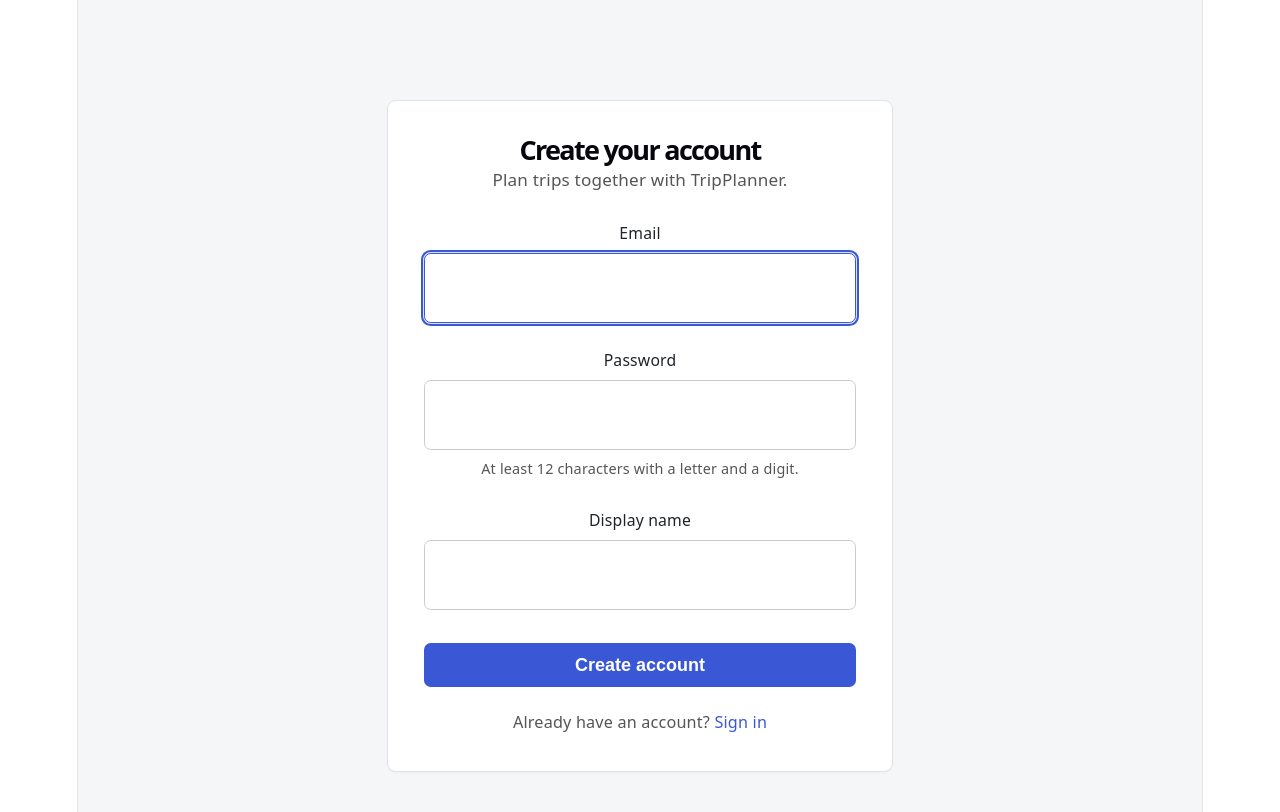
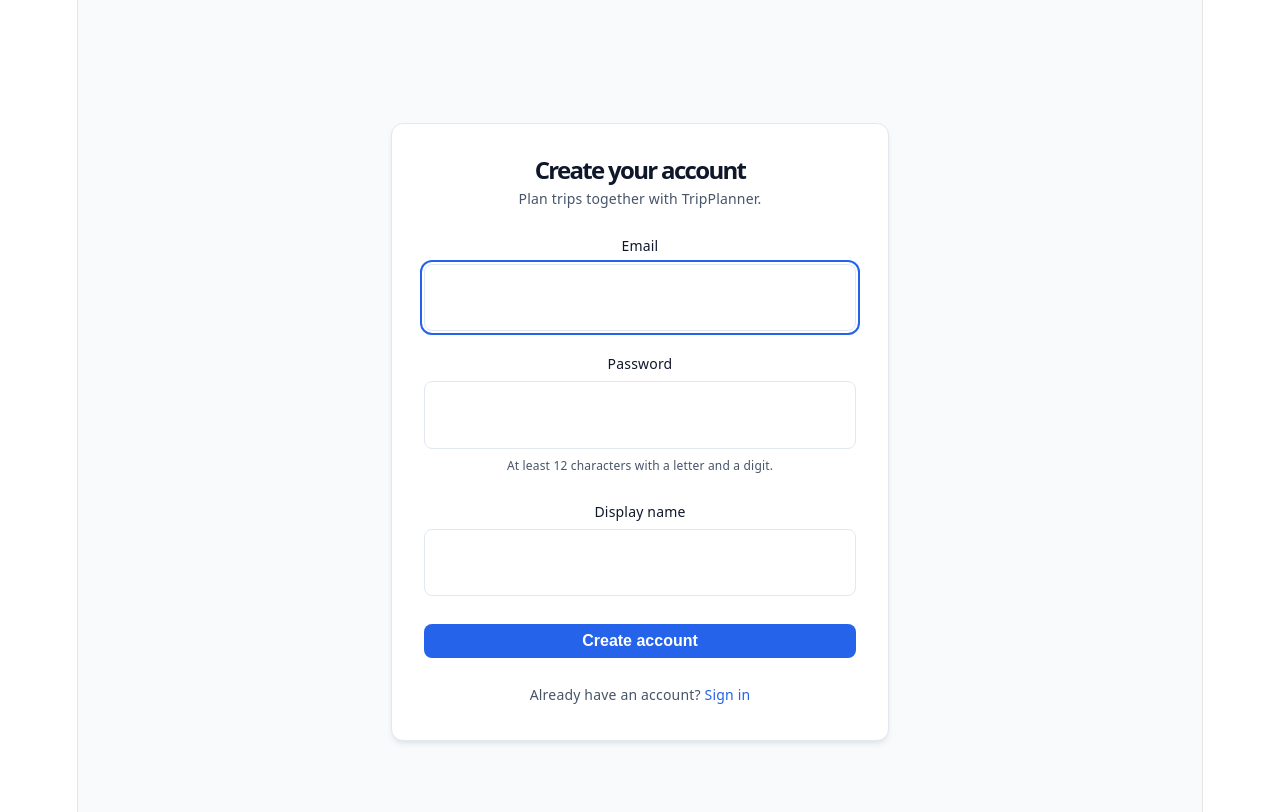
Before and after one commit to tyhuang9/dupert, a React (Vite) app in the folder frontend/: page /register in a window 1280 px wide. Shown: the top 812 px of the page. Built offline with nearby package versions, Linux system fonts and the light colour scheme; no server answers.

Commit message:
Pages refactored into design tokens with visual polish

```diff
--- a/frontend/src/auth/RequireAuth.module.css
+++ b/frontend/src/auth/RequireAuth.module.css
@@ -8,8 +8,8 @@
   display: flex;
   align-items: center;
   justify-content: center;
-  padding: 2rem 1rem;
-  background-color: #f5f6f8;
+  padding: var(--space-8) var(--space-4);
+  background-color: var(--color-surface-2);
 }
 
 .loading::before {
@@ -17,8 +17,8 @@
   display: inline-block;
   width: 1.5rem;
   height: 1.5rem;
-  border: 3px solid #c9ccd2;
-  border-right-color: #3a58d6;
+  border: 3px solid var(--color-surface-border);
+  border-right-color: var(--color-primary);
   border-radius: 50%;
   animation: ra-spin 0.6s linear infinite;
 }
@@ -28,3 +28,17 @@
     transform: rotate(360deg);
   }
 }
+
+/* Animations of indeterminate progress are a known vestibular trigger;
+   reduce-motion users get a static text affordance instead of the spin. */
+@media (prefers-reduced-motion: reduce) {
+  .loading::before {
+    content: 'Loading…';
+    width: auto;
+    height: auto;
+    border: none;
+    animation: none;
+    color: var(--color-text-muted);
+    font-size: var(--font-size-sm);
+  }
+}
--- a/frontend/src/pages/AuthForm.module.css
+++ b/frontend/src/pages/AuthForm.module.css
@@ -1,8 +1,8 @@
 /*
  * Shared styles for LoginPage and RegisterPage. CSS Modules — class
- * names are scoped so consumers reference `styles.shell`, etc. Visual
- * design is intentionally modest: Pieces 6/8 will iterate on this once
- * the rest of the app's look-and-feel lands.
+ * names are scoped so consumers reference `styles.shell`, etc. Consumes
+ * the design tokens from styles/tokens.css; motion is gated via the
+ * --transition-* tokens (do not add per-selector reduced-motion gates).
  */
 
 .shell {
@@ -10,145 +10,162 @@
   display: flex;
   align-items: center;
   justify-content: center;
-  padding: 2rem 1rem;
-  background-color: #f5f6f8;
+  padding: var(--space-8) var(--space-4);
+  background-color: var(--color-surface-2);
 }
 
 .card {
   width: 100%;
   max-width: 24rem;
-  background-color: #ffffff;
-  border: 1px solid #e2e4e8;
-  border-radius: 0.5rem;
-  padding: 2rem;
-  box-shadow: 0 1px 3px rgba(0, 0, 0, 0.04);
+  background-color: var(--color-surface);
+  border: 1px solid var(--color-surface-border);
+  border-radius: var(--radius-lg);
+  padding: var(--space-8);
+  box-shadow: var(--shadow-md);
 }
 
 .title {
-  margin: 0 0 0.25rem;
-  font-size: 1.5rem;
+  margin: 0 0 var(--space-1);
+  font-size: var(--font-size-lg);
+  line-height: var(--line-height-tight);
   font-weight: 600;
+  color: var(--color-text);
 }
 
 .subtitle {
-  margin: 0 0 1.5rem;
-  color: #555;
-  font-size: 0.95rem;
+  margin: 0 0 var(--space-6);
+  color: var(--color-text-muted);
+  font-size: var(--font-size-sm);
+  line-height: var(--line-height-base);
 }
 
 .banner {
-  margin-bottom: 1rem;
-  padding: 0.75rem 1rem;
-  border-radius: 0.375rem;
-  background-color: #fdecec;
-  border: 1px solid #f1b6b6;
-  color: #8a1f1f;
-  font-size: 0.9rem;
+  display: flex;
+  align-items: flex-start;
+  gap: var(--space-2);
+  margin-bottom: var(--space-6);
+  padding: var(--space-2) var(--space-3);
+  border-radius: var(--radius-md);
+  background-color: var(--color-danger-bg);
+  color: var(--color-danger-fg);
+  font-size: var(--font-size-sm);
+  line-height: var(--line-height-base);
 }
 
 .bannerWarning {
-  margin-bottom: 1rem;
-  padding: 0.75rem 1rem;
-  border-radius: 0.375rem;
-  background-color: #fff7e0;
-  border: 1px solid #e8c468;
-  /* #6b4a00 on #fff7e0 is ~7.6:1, comfortably above 4.5:1. */
-  color: #6b4a00;
-  font-size: 0.9rem;
+  display: flex;
+  align-items: flex-start;
+  gap: var(--space-2);
+  margin-bottom: var(--space-6);
+  padding: var(--space-2) var(--space-3);
+  border-radius: var(--radius-md);
+  background-color: var(--color-warning-bg);
+  color: var(--color-warning-fg);
+  font-size: var(--font-size-sm);
+  line-height: var(--line-height-base);
+}
+
+.bannerIcon {
+  flex: 0 0 auto;
+  font-weight: 700;
+  line-height: var(--line-height-base);
 }
 
 .form {
   display: flex;
   flex-direction: column;
-  gap: 1rem;
+  gap: var(--space-4);
 }
 
 .field {
   display: flex;
   flex-direction: column;
-  gap: 0.375rem;
+  gap: var(--space-1);
 }
 
 .label {
-  font-size: 0.875rem;
+  font-size: var(--font-size-sm);
   font-weight: 500;
-  color: #1f2328;
+  color: var(--color-text);
 }
 
 .input {
-  padding: 0.5rem 0.75rem;
+  padding: var(--space-2) var(--space-3);
   min-height: 2.75rem;
-  font-size: 1rem;
-  border: 1px solid #c9ccd2;
-  border-radius: 0.375rem;
-  background-color: #ffffff;
-  color: #1f2328;
-  transition: border-color 0.15s ease;
+  font-size: var(--font-size-base);
+  border: 1px solid var(--color-surface-border);
+  border-radius: var(--radius-md);
+  background-color: var(--color-surface);
+  color: var(--color-text);
+  transition: border-color var(--transition-base);
 }
 
 .input:focus-visible {
-  outline: 2px solid #3a58d6;
-  outline-offset: 1px;
-  border-color: #3a58d6;
-  box-shadow: 0 0 0 3px rgba(58, 88, 214, 0.18);
+  outline: var(--focus-ring-width) solid var(--focus-ring-color);
+  outline-offset: var(--focus-ring-offset);
 }
 
 .input[aria-invalid='true'] {
-  border-color: #c92626;
+  border-color: var(--color-danger);
 }
 
 .input:disabled {
-  background-color: #f5f6f8;
-  color: #777;
+  background-color: var(--color-surface-2);
+  color: var(--color-text-muted);
 }
 
 .hint {
-  font-size: 0.8rem;
-  color: #555;
+  font-size: var(--font-size-xs);
+  color: var(--color-text-muted);
 }
 
 .fieldError {
-  font-size: 0.8rem;
-  color: #c92626;
+  font-size: var(--font-size-xs);
+  color: var(--color-danger-fg);
 }
 
 .submit {
-  margin-top: 0.5rem;
-  padding: 0.625rem 1rem;
-  font-size: 1rem;
+  margin-top: var(--space-2);
+  padding: var(--space-2) var(--space-4);
+  font-size: var(--font-size-base);
   font-weight: 600;
   border: none;
-  border-radius: 0.375rem;
-  background-color: #3a58d6;
-  color: #ffffff;
+  border-radius: var(--radius-md);
+  background-color: var(--color-primary);
+  color: var(--color-primary-fg);
   cursor: pointer;
-  transition: background-color 0.15s ease;
+  transition: background-color var(--transition-base);
 }
 
 .submit:hover:not(:disabled) {
-  background-color: #2e47b5;
+  background-color: var(--color-primary-hover);
+}
+
+.submit:active:not(:disabled) {
+  background-color: var(--color-primary-active);
 }
 
 .submit:focus-visible {
-  outline: 2px solid #1f2328;
-  outline-offset: 2px;
+  outline: var(--focus-ring-width) solid var(--focus-ring-color);
+  outline-offset: var(--focus-ring-offset);
 }
 
 .submit:disabled {
-  background-color: #a8b4f5;
+  opacity: 0.6;
   cursor: not-allowed;
 }
 
 .altLink {
-  margin-top: 1.25rem;
-  font-size: 0.9rem;
-  color: #555;
+  margin-top: var(--space-6);
+  font-size: var(--font-size-sm);
+  color: var(--color-text-muted);
   text-align: center;
 }
 
 .altLink a {
-  color: #3a58d6;
+  color: var(--color-primary);
   text-decoration: none;
+  transition: color var(--transition-base);
 }
 
 .altLink a:hover {
@@ -156,9 +173,9 @@
 }
 
 .altLink a:focus-visible {
-  outline: 2px solid #3a58d6;
-  outline-offset: 2px;
-  text-decoration: underline;
+  outline: var(--focus-ring-width) solid var(--focus-ring-color);
+  outline-offset: var(--focus-ring-offset);
+  border-radius: var(--radius-sm);
 }
 
 .spinner {
@@ -169,8 +186,12 @@
   border-right-color: transparent;
   border-radius: 50%;
   animation: spin 0.6s linear infinite;
-  margin-right: 0.5rem;
+  margin-right: var(--space-2);
   vertical-align: -0.125em;
+}
+
+.spinnerFallback {
+  display: none;
 }
 
 @keyframes spin {
@@ -178,3 +199,29 @@
     transform: rotate(360deg);
   }
 }
+
+/* Animations of indeterminate progress are a known vestibular trigger;
+   reduce-motion users get a static text affordance instead of the spin. */
+@media (prefers-reduced-motion: reduce) {
+  .spinner {
+    display: none;
+  }
+  .spinnerFallback {
+    display: inline;
+    margin-right: var(--space-2);
+  }
+}
+
+/* Edge-to-edge feel on narrow viewports: drop card chrome so the form
+   fills the screen instead of floating in a tiny island. */
+@media (max-width: 480px) {
+  .shell {
+    padding: var(--space-4);
+  }
+  .card {
+    padding: var(--space-6) var(--space-4);
+    border: none;
+    box-shadow: none;
+    background-color: transparent;
+  }
+}
--- a/frontend/src/pages/LoginPage.tsx
+++ b/frontend/src/pages/LoginPage.tsx
@@ -66,8 +66,9 @@ export function LoginPage() {
   }
 
   const topMessage = errorInfo?.topMessage ?? null
-  const bannerClass =
-    errorInfo?.severity === 'warning' ? styles.bannerWarning : styles.banner
+  const isWarning = errorInfo?.severity === 'warning'
+  const bannerClass = isWarning ? styles.bannerWarning : styles.banner
+  const bannerIcon = isWarning ? '⚠' : '✕'
 
   return (
     <main className={styles.shell}>
@@ -77,7 +78,10 @@ export function LoginPage() {
 
         {topMessage ? (
           <div className={bannerClass} role="alert">
-            <strong>Error:</strong> {topMessage}
+            <span className={styles.bannerIcon} aria-hidden="true">
+              {bannerIcon}
+            </span>
+            <span>{topMessage}</span>
           </div>
         ) : null}
 
@@ -143,7 +147,12 @@ export function LoginPage() {
             disabled={isSubmitting}
           >
             {isSubmitting && (
-              <span className={styles.spinner} aria-hidden="true" />
+              <>
+                <span className={styles.spinner} aria-hidden="true" />
+                <span className={styles.spinnerFallback} aria-hidden="true">
+                  Loading…
+                </span>
+              </>
             )}
             {isSubmitting ? 'Signing in…' : 'Sign in'}
           </button>
--- /dev/null
+++ b/frontend/src/pages/TripsPage.module.css
@@ -0,0 +1,47 @@
+.shell {
+  max-width: 640px;
+  margin: var(--space-12) auto;
+  padding: 0 var(--space-4);
+  color: var(--color-text);
+}
+
+.header {
+  display: flex;
+  align-items: center;
+  justify-content: space-between;
+  margin-bottom: var(--space-8);
+  gap: var(--space-4);
+}
+
+.heading {
+  margin: 0;
+  font-size: var(--font-size-lg);
+  line-height: var(--line-height-tight);
+  color: var(--color-text);
+}
+
+.logout {
+  padding: var(--space-2) var(--space-4);
+  font-size: var(--font-size-sm);
+  font-weight: 500;
+  border: 1px solid var(--color-surface-border);
+  border-radius: var(--radius-md);
+  background-color: var(--color-surface);
+  color: var(--color-text);
+  cursor: pointer;
+  transition: background-color var(--transition-base);
+}
+
+.logout:hover:not(:disabled) {
+  background-color: var(--color-surface-2);
+}
+
+.logout:focus-visible {
+  outline: var(--focus-ring-width) solid var(--focus-ring-color);
+  outline-offset: var(--focus-ring-offset);
+}
+
+.logout:disabled {
+  opacity: 0.6;
+  cursor: not-allowed;
+}
--- a/frontend/src/pages/TripsPage.tsx
+++ b/frontend/src/pages/TripsPage.tsx
@@ -2,6 +2,7 @@ import { useState } from 'react'
 import { useNavigate } from 'react-router-dom'
 import { useAuth } from '../auth/useAuth'
 import { usePageTitle } from '../utils/usePageTitle'
+import styles from './TripsPage.module.css'
 
 /**
  * Placeholder for Piece 3. Mainly here so chunk 2e has somewhere to land
@@ -28,27 +29,14 @@ export function TripsPage() {
   }
 
   return (
-    <main style={{ maxWidth: 640, margin: '4rem auto', padding: '0 1rem' }}>
-      <header
-        style={{
-          display: 'flex',
-          alignItems: 'center',
-          justifyContent: 'space-between',
-          marginBottom: '2rem',
-        }}
-      >
-        <h1 style={{ margin: 0 }}>{user?.displayName ?? 'Welcome'}</h1>
+    <main className={styles.shell}>
+      <header className={styles.header}>
+        <h1 className={styles.heading}>{user?.displayName ?? 'Welcome'}</h1>
         <button
           type="button"
           onClick={onLogout}
           disabled={loggingOut}
-          style={{
-            padding: '0.5rem 1rem',
-            border: '1px solid #c9ccd2',
-            borderRadius: '0.375rem',
-            background: '#ffffff',
-            cursor: loggingOut ? 'not-allowed' : 'pointer',
-          }}
+          className={styles.logout}
         >
           {loggingOut ? 'Logging out…' : 'Log out'}
         </button>
```
Also changed, not shown: frontend/src/pages/RegisterPage.tsx (+13 -4 lines).
